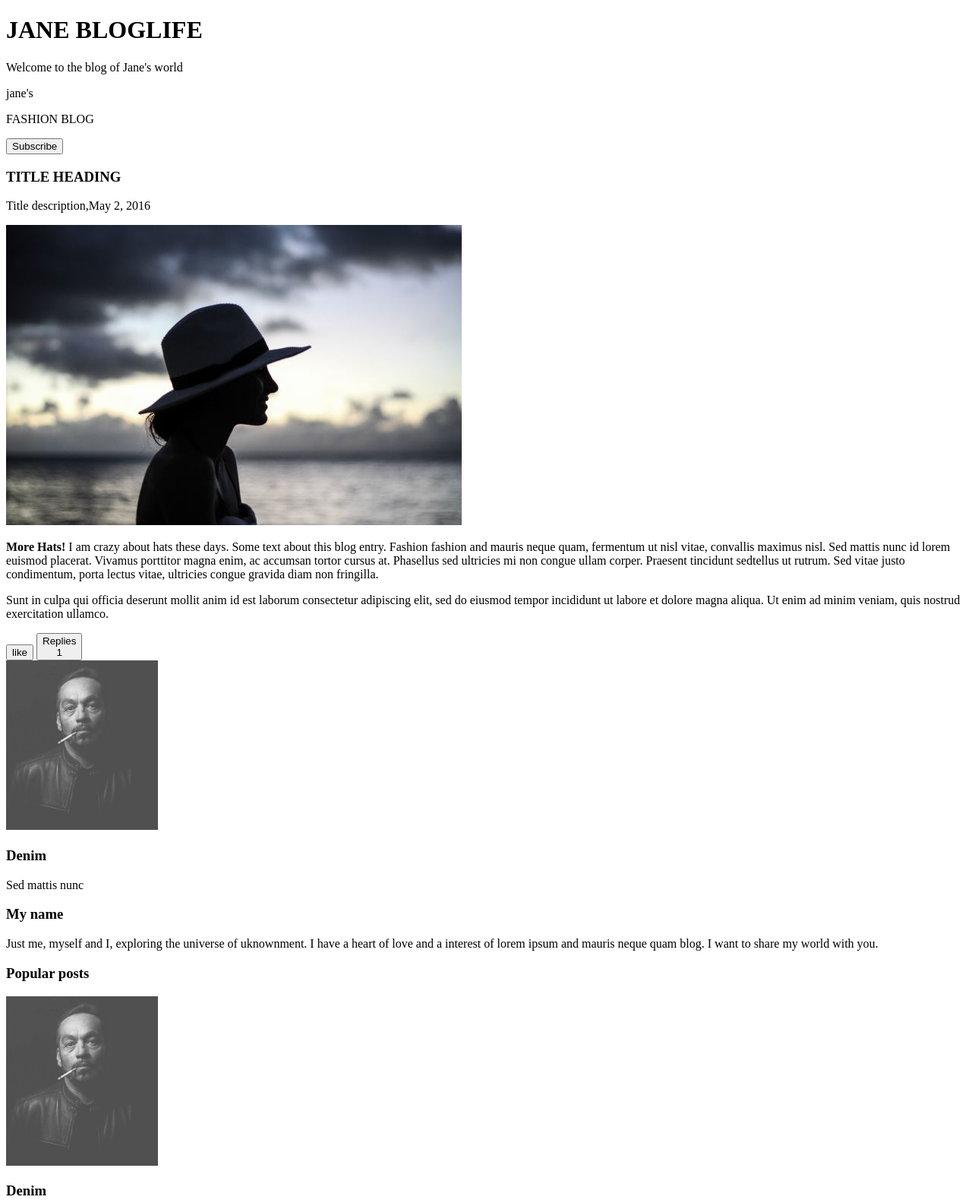
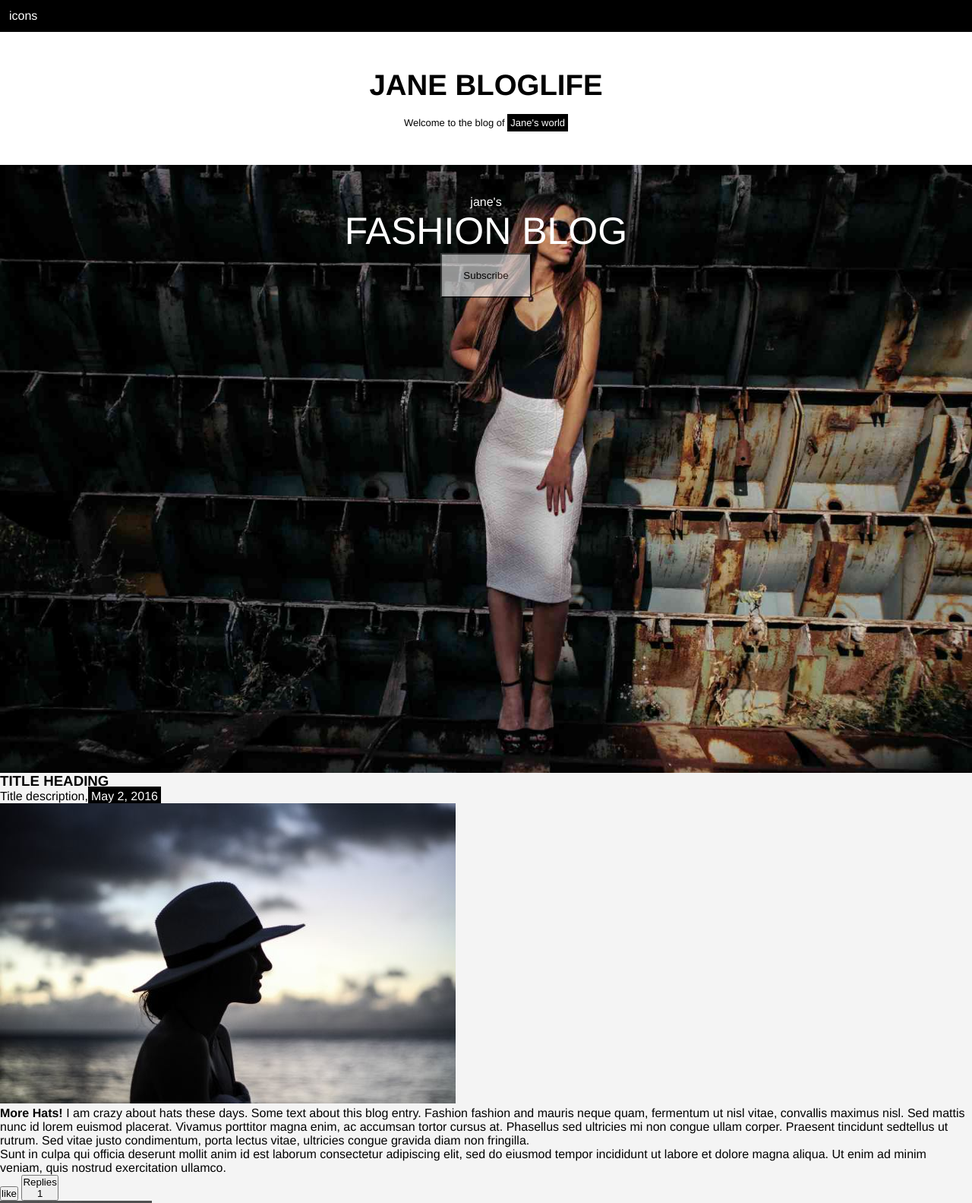
Before and after one commit to hopegaju/fashion_blog, a plain HTML site: page index.html in a window 1280 px wide. Shown: the top 1583 px of the page at 76% size. Drawn offline with Linux system fonts and the light colour scheme.

Commit message:
styled the image

```diff
--- a/index.html
+++ b/index.html
@@ -3,9 +3,13 @@
 <head>
     <meta charset="UTF-8">
     <meta name="viewport" content="width=device-width, initial-scale=1.0">
+    <link rel="stylesheet" href="styles.css">
     <title>Fshion Blog</title>
 </head>
 <body>
+    <div class="icons">
+        <p>icons</p>
+    </div>
     <!-- header or first part -->
     <header>
         <h1>JANE BLOGLIFE</h1>
@@ -13,11 +17,14 @@
     </header>
 
     <!-- blog intoduction -->
-    <section class="first-part">
-        <p>jane's </p>
-        <p class="fashion-bog"> FASHION BLOG</p>
-        <button type="Subscribe">Subscribe</button>
-    </section>
+    <div class="first-part">
+        <!-- <img src="./assets/janeweb.jpg" alt=""> -->
+        <div>
+            <p>jane's </p>
+            <p id="fashion-bog"> FASHION BLOG</p>
+            <button  id="sus" type="Subscribe">Subscribe</button>
+        </div>
+    </div>
 
     <!-- First image card with description -->
     <section class="second-part">
@@ -47,13 +54,15 @@
         <div class="sidebar">
             <!-- Profile cards -->
             <div id="profile_card">
-                <h3>My name</h3>
-                <p>Just me, myself and I, exploring the universe of uknownment. I have a heart of love and a interest of lorem ipsum and mauris neque quam blog. I want to share my world with you.</p>
+                <h3 id="title">My name</h3>
+                <div>
+                    <p>Just me, myself and I, exploring the universe of uknownment. I have a heart of love and a interest of lorem ipsum and mauris neque quam blog. I want to share my world with you.</p>
+                </div>
             </div>
 
             <!-- popular cards -->
             <div class="popular posts">
-                <h3>Popular posts</h3>
+                <h3 id="title">Popular posts</h3>
                 <!-- card 1 -->
                 <div class="post_item">
                     <img src="./assets/avatar_smoke web.jpg" alt="smoke man image">
@@ -66,7 +75,7 @@
                 <div class="post_item">
                     <img src="./assets/avatar_smoke web.jpg" alt="smoke man image">
                     <div>
-                        <h3>Denim</h3>
+                        <h3 >Denim</h3>
                         <p>Sed mattis nunc                        </p>
                     </div>
                 </div>
@@ -90,7 +99,7 @@
 
             <!-- Advertise -->
             <div class="ad">
-                <h3>Advertise</h3>
+                <h3 id="title">Advertise</h3>
                 <div>
                     <p>Your AD Here</p>
                 </div>
@@ -98,7 +107,7 @@
 
             <!-- tags -->
             <div class="tag">
-                <h3>Tags</h3>
+                <h3 id="title">Tags</h3>
                 <div id="tags">
                     <p>Fashion</p>
                 </div>
@@ -154,6 +163,7 @@
 
             <!-- Inspiration -->
              <div>
+                <h3 id="title">Inspiration</h3>
                 <img src="./assets/jeans web.jpg" alt="">
                 <img src="./assets/avatar_hat web.jpg" alt="">
                 <img src="./assets/team1 web.jpg" alt="">
@@ -162,12 +172,13 @@
 
              <!-- Follow me  -->
              <div class="follow">
-                <h3>Follow</h3>
+                <h3 id="title">Follow</h3>
+                <p>icons</p>
             </div>
 
             <!-- Subscribe -->
             <div class="sub">
-                <h3>Subscribe</h3>
+                <h3 id="title">Subscribe</h3>
                 <div>
                     <p>Enter your e-mail below and get notified on the latest blog posts.</p>
                     <input type="Text" name="" id="" placeholder="Enter e-mail">
--- a/styles.css
+++ b/styles.css
@@ -7,6 +7,87 @@
 
 /* body styling */
 body{
-    font-family: Georgia, 'Times New Roman', Times, serif;
+    font-family:'Franklin Gothic Medium', 'Arial Narrow', Arial, sans-serif;
+    font-weight: light;
     background-color: #f4f4f4;
+    display: flex;
+    flex-direction: column;
 }
+.icons{
+    background-color: black;
+    color: #ffffff;
+    padding: 12px;
+}
+header{
+    font-size: larger;
+    text-align: center;
+    padding: 48px 0;
+    background-color: #ffffff;
+    h1{
+        margin-bottom: 20px;
+    }
+    p{
+        font-size: small;
+    }
+}
+
+p span{
+    background: black;
+    color: #ffffff;
+    padding: 4px;
+    font-weight: lighter;
+}
+.first-part{
+    background-image: url(./assets/janeweb.jpg);
+    background-attachment:inherit
+    background-position: center;
+    background-size:cover;
+    background-repeat: no-repeat;
+    /* width: 100%; */
+    height: 100vh;
+    color: #ffffff;
+}
+.first-part div{
+    display:flex;
+    flex-direction: column;
+    align-items: center;
+    padding: 20px;
+    margin: 20px;
+}
+#fashion-bog{
+    font-size: 50px;
+}
+#sus{
+    padding: 20px;
+    background-color: #f4f4f4;
+    opacity: 60%;
+    width: 10%;
+}
+/* img{
+    overflow-clip-margin: content-box;
+    overflow: clip;
+} */
+#profile_card{
+    background-image:url(./assets/avatar_girl2\ web.jpg);
+    color: #ffffff;
+    p{
+        font-size: 14px;
+
+    }
+}
+#title{
+    font-size: 16px;
+    margin-bottom: 10px;
+    padding: 5px;
+    padding: 10px;
+    background: black;
+    color: #ffffff;
+}
+
+.sidebar{
+    width: 300px;
+    padding: 20px;
+    margin: 30PX;
+    display: flex;
+    flex-direction: column;
+}
```
Also changed, not shown: assets/janeweb.jpg (renamed from assets/jane web.jpg).
